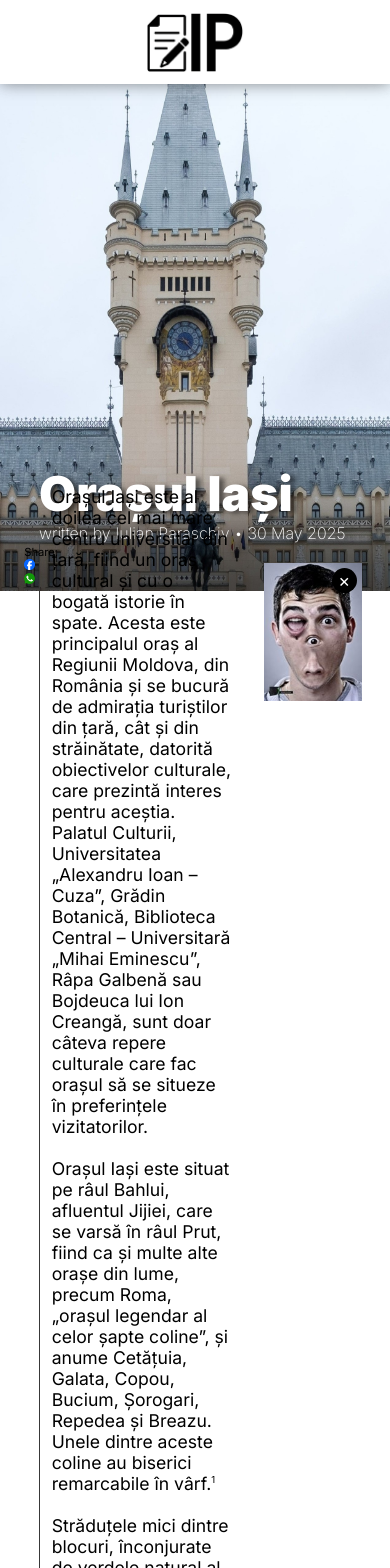
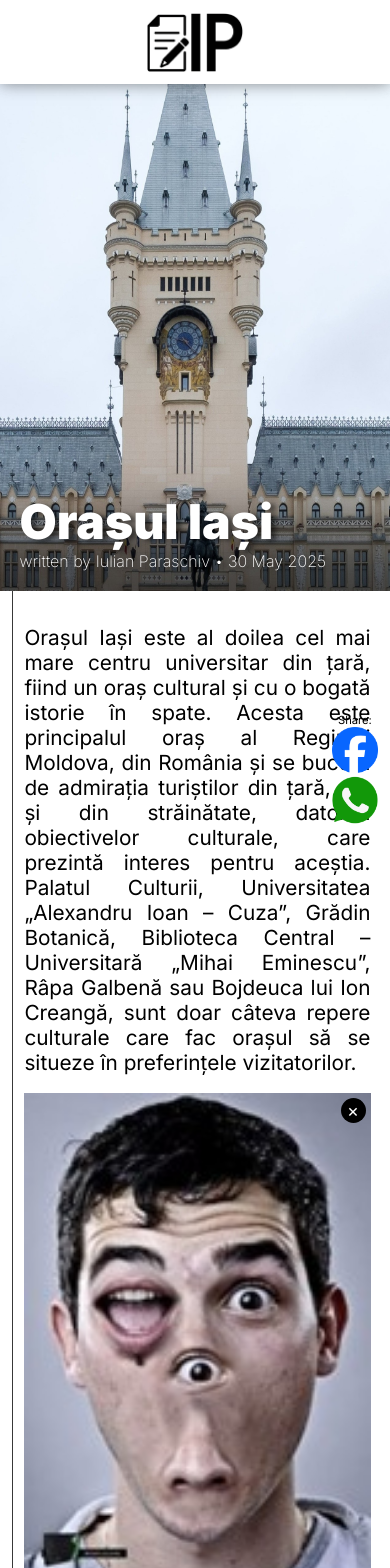
Before and after one commit to antonicad/orasul-iasi, a React (Vite) app: page / in a window 390 px wide. Shown: the top 1568 px of the page. Built offline with nearby package versions, Linux system fonts and the light colour scheme.

Commit message:
modified:   src/pages/Article.css 	modified:   src/pages/Article.jsx

```diff
--- a/src/pages/Article.css
+++ b/src/pages/Article.css
@@ -37,17 +37,20 @@
     background-repeat: no-repeat;
     background-size: cover;
     margin-top: 10vh;
+    display: flex;
+    justify-content: flex-start;
+    align-items: flex-end;
 }
 
 .share {
-    margin-left: -15%;
-    width: 6%;
+    margin-left: 0;
+    width: 3%;
     height: auto;
-    margin-top: -2vh;
-    margin-bottom: -12vh;
     font-size: .7rem;
     text-align: center;
     position: relative;
+    margin-left: 1%;
+    margin-top: 5%;
 }
 
 .share img {
@@ -65,10 +68,12 @@
 }
 
 .header {
-    margin-top: -15vh;
+    position: relative;
+    margin-bottom: 0;
     color: white;
     text-shadow: 5px 2px 5px rgba(0, 0, 0, 0.512);
     margin-left: 10%;
+    margin-bottom: 2%;
 }
 
 .header h1 {
@@ -99,6 +104,7 @@
 
 .article-content p {
     font-size: 1.1rem;
+    text-align: justify;
 }
 
 .article-content .chestionar:hover {
@@ -213,3 +219,44 @@ sup {
     justify-content: center;
     align-items: center;
 }
+
+.for-mobile {
+    display: none;
+}
+
+@media (max-width: 768px) {
+    .header {
+        margin-left: 5%;
+        margin-bottom: 5%;
+    }
+
+    .for-mobile {
+        display: block;
+    }
+
+    .share {
+        position: fixed;
+        bottom: 2%;
+        right: 3%;
+        width: 12%;
+        z-index: 9999;
+    }
+
+    .article-ad {
+        position: relative;
+        margin: 5% 0;
+    }
+
+    .the-article {
+        margin-left: 3%;
+        width: 90%;
+    }
+
+    .the-article p {
+        font-size: 1.3rem;
+    }
+
+    .first-ad {
+        display: none;
+    }
+}
--- a/src/pages/Article.jsx
+++ b/src/pages/Article.jsx
@@ -21,34 +21,37 @@ const Article = () => {
         <img src={logo}></img>
       </div>
       <div className="banner">
-      </div>
-                <div className="header">
+          <div className="header">
             <h1>Orașul Iași</h1>
             <p>written by Iulian Paraschiv • 30 May 2025</p>
           </div>
+      </div>
+
       <div className="for-ad">
-        <div className="the-article">
-          <div className="article-content">
-            <div className="share">
+          <div className="share">
               Share:
               <img src={fb}></img>
               <img src={whatsapp}></img>
-            </div>
+          </div>
+        <div className="the-article">
+          <div className="article-content">
             <p>
             Orașul Iași este al doilea cel mai mare centru universitar din țară, fiind un oraș cultural și cu o bogată istorie în spate. Acesta este principalul oraș al Regiunii Moldova, din România și se bucură de admirația turiștilor din țară, cât și din străinătate, datorită obiectivelor culturale, care prezintă interes pentru aceștia. Palatul Culturii, Universitatea „Alexandru Ioan – Cuza”, Grădin Botanică, Biblioteca Central – Universitară „Mihai Eminescu”, Râpa Galbenă sau Bojdeuca lui Ion Creangă, sunt doar câteva repere culturale care fac orașul să se situeze în preferințele vizitatorilor.
-            <br /><br />
+            </p>
+            <span className="for-mobile">
+            <AdBox src={ad4} alt="Reclama 1"/>
+            </span>
+            <p>
             Orașul Iași este situat pe râul Bahlui, afluentul Jijiei, care se varsă în râul Prut, fiind ca și multe alte orașe din lume, precum Roma, „orașul legendar al celor șapte coline”, și anume Cetățuia, Galata, Copou, Bucium, Șorogari, Repedea și Breazu. Unele dintre aceste coline au biserici remarcabile în vârf.<sup>1</sup>
             <br /><br />
             Străduțele mici dintre blocuri, înconjurate de verdele natural al copacilor, te fac să respiri aerul citadin și răcoros, în timp ce privești la clădirile înalte, construite încă din perioada comunistă. Dincolo de blocuri, se poate observa traficul intens și nerăbdător, cu sute de mașini care își fac loc la semafor. Magazinele de mai mici sau mari dimensiuni, mai colorate sau mai șterse, își așteaptă clienții. Câteva vârfuri de biserici se pot zări de după marile blocuri și redau speranța în credință.
             </p>
-            <br /><br />
             <AdBox src={ad1} alt="Reclama 1" />
             <p>
             Pietonalul Ștefan Cel Mare, este una dintre cele mai tranzitate și primitoare străduțe din oraș. Înconjurată de magazine și căbănuțe ale comercianților prietenoși, redă strălucirea orașului și totodată instaurează starea de bine în trecători. Străduța face legătura cu o altă atracție principală a orașului, anume Palas Mall, locul cel mai iubit de elevi, studenți, tineri sau vârstnici. Palas-ul, situat în inima orașului, oferă doza de relaxare și stare de bine, datorită prezenței brandurilor numeroase de îmbrăcăminte și încălțăminte, a zonei de food court, cât și a zonei verzi, de lângă Palatul Culturii.
             <br /><br />
             Se spune că dacă arunci o piatră în Iași vei sparge geamul unei biserici. În ciuda faptului că comunismul a scos religia în afara legii, Iași este plin de biserici și mănăstiri. Majoritatea aparțin confesiunii ortodoxe răsăritene. Sunt decorate bogat și uneori înconjurate de grădini luxuriante. În timp ce te plimbi, imaginează-ți bisericile acum o sută de ani ca centre agricole, cu comunități de țărani; copacii cu fructe și terenurile din jurul bisericii susținute de clerici și maici.<sup>2</sup>
             </p>
-            <br /><br />
             <AdBox src={ad2} alt="Reclama 2" />
             <p>
             Catedrala Mitropolitană din Iași reprezintă un alt reper cultural și încărcat de istorie, vizitat anual de persoane din toate colțurile lumii. Este o construcție monumentală din veacul al XIX-lea, construită pe locul unde s-au aflat temeliile a două biserici mai vechi: biserica Albă (sec. XV) şi biserica Stratenia (sec. XVII).<sup>3</sup>  Anual, pelerinii vin să viziteze Catedrala și să participe la Hramul Sfintei Cuvioase Parascheva, pe data de 14 octombrie. Cozi de enoriași stau și se roagă, așteptându-și rândul pentru a se închina la Sfântă.
@@ -59,7 +62,6 @@ const Article = () => {
             <br /><br />
             Te așteptăm la Iași!
             </p>
-            <br /><br />
             <AdBox src={ad3} alt="Reclama 3" />
             <br /><br />
             <div className="buton-chestionar">
```
